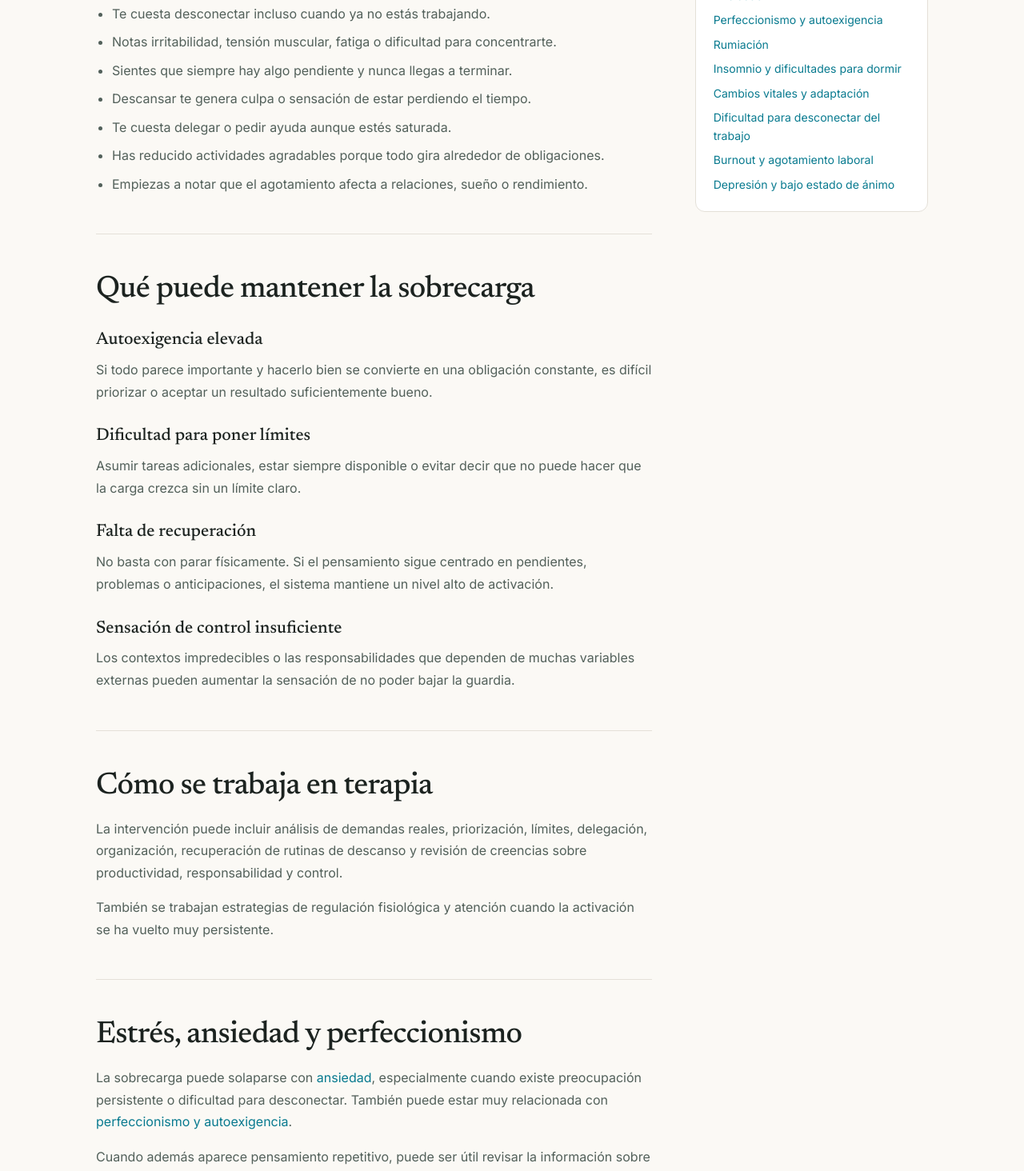
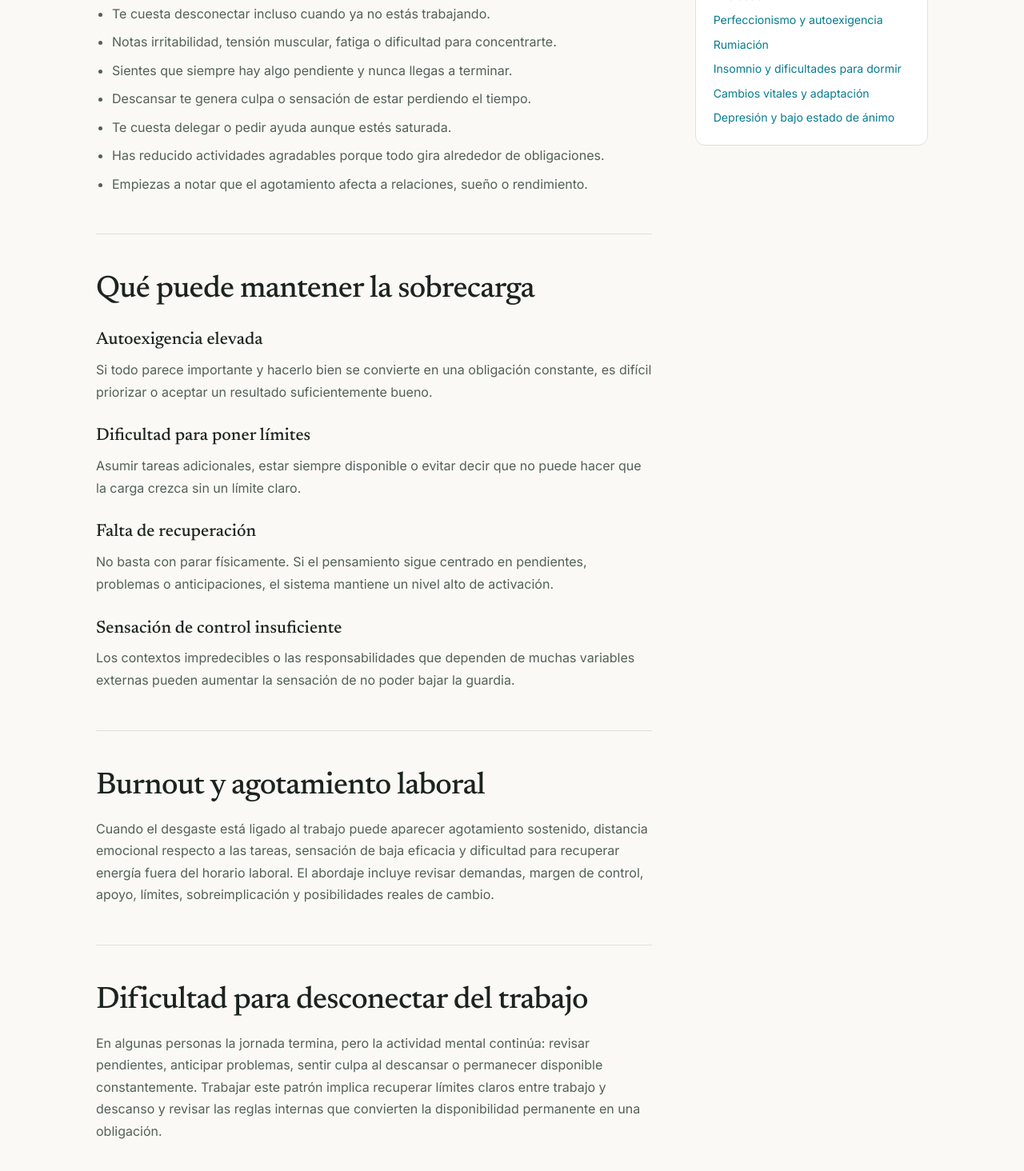
Before and after one commit to carolinasanchezgirona/Portfolio-Carolina, a Next.js app: page /estres-y-sobrecarga in a window 1280 px wide. Shown: the part 1140-2604 px from the top of the page at 80% size. Built offline with nearby package versions, Linux system fonts and the light colour scheme.

Commit message:
SEO: integrar burnout y desconexión laboral en estrés

```diff
--- a/app/estres-y-sobrecarga/page.tsx
+++ b/app/estres-y-sobrecarga/page.tsx
@@ -41,6 +41,16 @@ export default function StressPage() {
           <section><h2>El estrés no depende solo de tener muchas cosas que hacer</h2><p>La sobrecarga aparece cuando las demandas superan durante demasiado tiempo los recursos disponibles o cuando la persona siente que no puede reducir el ritmo sin consecuencias importantes. También influyen la autoexigencia, la dificultad para delegar, la necesidad de control y la falta de recuperación.</p><p>Por eso dos personas con agendas parecidas pueden vivir niveles de estrés muy distintos.</p></section>
           <section id="cuando-consultar"><h2>Cuándo puede ser útil pedir ayuda</h2><ul><li>Te cuesta desconectar incluso cuando ya no estás trabajando.</li><li>Notas irritabilidad, tensión muscular, fatiga o dificultad para concentrarte.</li><li>Sientes que siempre hay algo pendiente y nunca llegas a terminar.</li><li>Descansar te genera culpa o sensación de estar perdiendo el tiempo.</li><li>Te cuesta delegar o pedir ayuda aunque estés saturada.</li><li>Has reducido actividades agradables porque todo gira alrededor de obligaciones.</li><li>Empiezas a notar que el agotamiento afecta a relaciones, sueño o rendimiento.</li></ul></section>
           <section><h2>Qué puede mantener la sobrecarga</h2><h3>Autoexigencia elevada</h3><p>Si todo parece importante y hacerlo bien se convierte en una obligación constante, es difícil priorizar o aceptar un resultado suficientemente bueno.</p><h3>Dificultad para poner límites</h3><p>Asumir tareas adicionales, estar siempre disponible o evitar decir que no puede hacer que la carga crezca sin un límite claro.</p><h3>Falta de recuperación</h3><p>No basta con parar físicamente. Si el pensamiento sigue centrado en pendientes, problemas o anticipaciones, el sistema mantiene un nivel alto de activación.</p><h3>Sensación de control insuficiente</h3><p>Los contextos impredecibles o las responsabilidades que dependen de muchas variables externas pueden aumentar la sensación de no poder bajar la guardia.</p></section>
+          <section>
+            <h2>Burnout y agotamiento laboral</h2>
+            <p>Cuando el desgaste está ligado al trabajo puede aparecer agotamiento sostenido, distancia emocional respecto a las tareas, sensación de baja eficacia y dificultad para recuperar energía fuera del horario laboral. El abordaje incluye revisar demandas, margen de control, apoyo, límites, sobreimplicación y posibilidades reales de cambio.</p>
+          </section>
+
+          <section>
+            <h2>Dificultad para desconectar del trabajo</h2>
+            <p>En algunas personas la jornada termina, pero la actividad mental continúa: revisar pendientes, anticipar problemas, sentir culpa al descansar o permanecer disponible constantemente. Trabajar este patrón implica recuperar límites claros entre trabajo y descanso y revisar las reglas internas que convierten la disponibilidad permanente en una obligación.</p>
+          </section>
+
           <section><h2>Cómo se trabaja en terapia</h2><p>La intervención puede incluir análisis de demandas reales, priorización, límites, delegación, organización, recuperación de rutinas de descanso y revisión de creencias sobre productividad, responsabilidad y control.</p><p>También se trabajan estrategias de regulación fisiológica y atención cuando la activación se ha vuelto muy persistente.</p></section>
           <section><h2>Estrés, ansiedad y perfeccionismo</h2><p>La sobrecarga puede solaparse con <a href="/ansiedad/">ansiedad</a>, especialmente cuando existe preocupación persistente o dificultad para desconectar. También puede estar muy relacionada con <a href="/perfeccionismo-y-autoexigencia/">perfeccionismo y autoexigencia</a>.</p><p>Cuando además aparece pensamiento repetitivo, puede ser útil revisar la información sobre <a href="/rumiacion-y-pensamientos-repetitivos/">rumiación y pensamientos repetitivos</a>.</p></section>
           <section><h2>El objetivo no es soportar más</h2><p>Trabajar el estrés no consiste únicamente en aprender a relajarse para seguir sosteniendo el mismo nivel de carga. A veces la intervención más importante es reorganizar demandas, proteger tiempo de recuperación y reducir obligaciones innecesarias.</p><div className="seo-callout"><strong>Recuperarse también forma parte del rendimiento.</strong><span>Sin recuperación suficiente, el sistema acaba funcionando cada vez con menos margen.</span></div></section>
@@ -50,8 +60,7 @@ export default function StressPage() {
           <div className="seo-card"><h3>Áreas relacionadas</h3><div className="seo-related"><a href="/ansiedad/">Ansiedad</a><a href="/perfeccionismo-y-autoexigencia/">Perfeccionismo y autoexigencia</a><a href="/rumiacion-y-pensamientos-repetitivos/">Rumiación</a>
               <a href="/insomnio-y-dificultades-para-dormir/">Insomnio y dificultades para dormir</a>
               <a href="/cambios-vitales-y-adaptacion/">Cambios vitales y adaptación</a>
-              <a href="/dificultad-para-desconectar-del-trabajo/">Dificultad para desconectar del trabajo</a>
-              <a href="/burnout-y-agotamiento-laboral/">Burnout y agotamiento laboral</a><a href="/depresion/">Depresión y bajo estado de ánimo</a></div></div>
+<a href="/depresion/">Depresión y bajo estado de ánimo</a></div></div>
         </aside>
       </div>
       <section className="editorial-section seo-authority"><div className="editorial-wrap seo-authority-grid"><div><p className="editorial-section-eyebrow">Profesional responsable</p><h2>Carolina Sánchez Girona</h2><p className="editorial-role">Psicóloga General Sanitaria · Neuropsicóloga</p></div><div className="seo-authority-copy"><p>Trabajo con adultos en ansiedad, sobrecarga, autoexigencia y cambios vitales desde una formulación clínica individualizada y orientada a objetivos concretos.</p><div className="seo-authority-links"><a href="/sobre-mi/">Conocer mi trayectoria profesional →</a><a href="/psicologia/">Ver Psicología General Sanitaria →</a></div></div></div></section>
```
